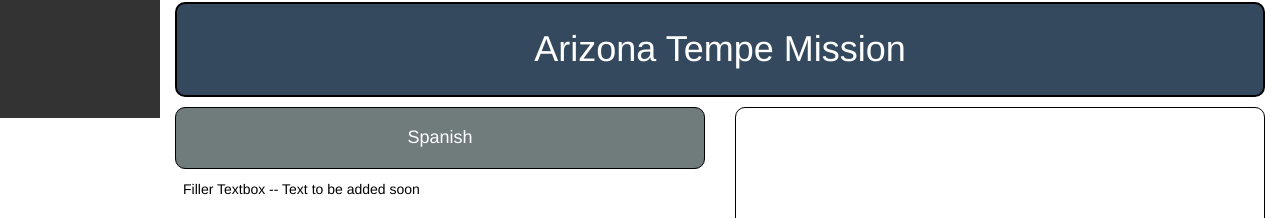
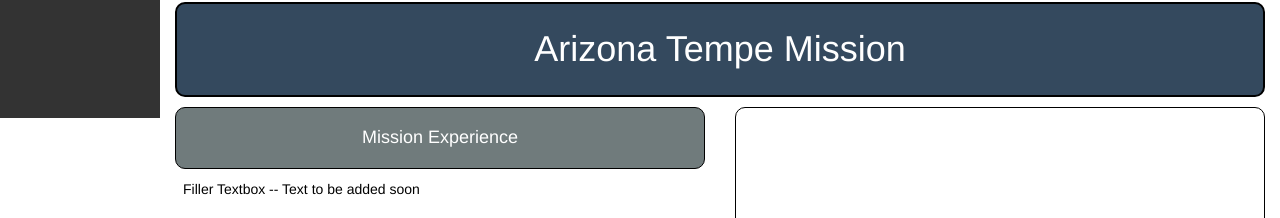
Before and after one commit to stevejaker/stevejaker.github.io, a plain HTML site: page about.html in a window 1280 px wide. Shown: the part 682-900 px from the top of the page. Drawn offline with nearby package versions, Linux system fonts and the light colour scheme.

Commit message:
Text Fixes

```diff
--- a/about.html
+++ b/about.html
@@ -67,11 +67,11 @@
             </span>
           </div>
           <div class="row subsection-block">
-            <div id="spanish" class="col-xs-12 col-sm-12 col-md-6 col-lg-6">
-  						<!-- Spanish -->
+            <div id="mission-experience" class="col-xs-12 col-sm-12 col-md-6 col-lg-6">
+  						<!-- Mission Experience -->
               <div class="subsection-textbox">
                 <div class="subsection-title">
-                  <h4>Spanish</h4>
+                  <h4>Mission Experience</h4>
                 </div>
                 <div class="subsection-textbox-content">
                   <p>Filler Textbox -- Text to be added soon</p>
```
